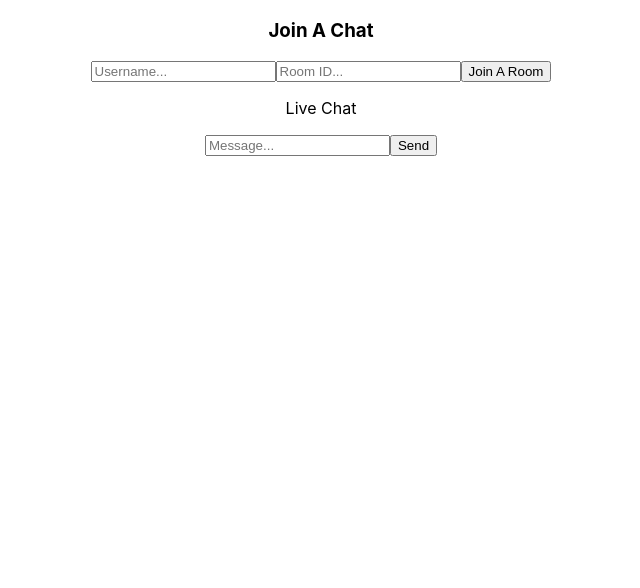
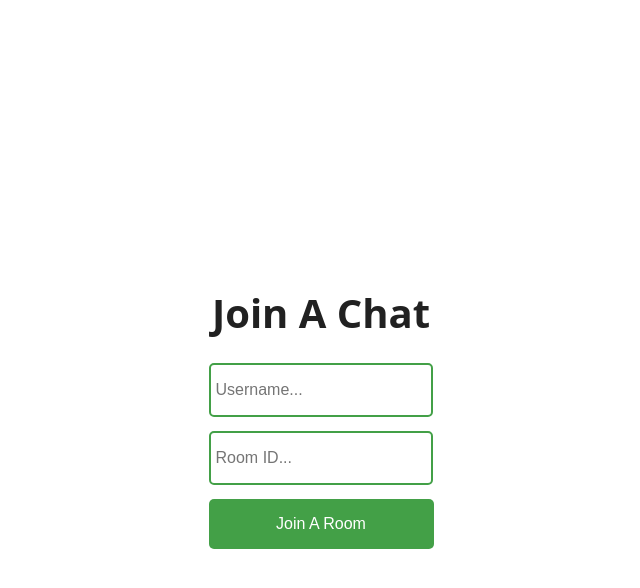
Before and after one commit to QueenlyCrimson/ChattingApp, a React (Create React App) app in the folder client/: page / in a window 1280 px wide. Shown: the top 588 px of the page, without its empty margins (319-959 px from the left). Built offline with nearby package versions, Linux system fonts and the light colour scheme; no server answers.

Commit message:
useState for messagelist made

```diff
--- a/client/src/App.css
+++ b/client/src/App.css
@@ -1,38 +1,191 @@
 .App {
+  width: 100vw;
+  height: 100vh;
+  background: #fff;
+  color: #212121;
+  font-family: "Open Sans", sans-serif;
+  display: grid;
+  place-items: center;
+}
+body {
+  margin: 0%;
+  padding: 0%;
+}
+@import url("https://fonts.googleapis.com/css?family=Open+Sans:300,400,700");
+
+.joinChatContainer {
+  display: flex;
+  flex-direction: column;
   text-align: center;
 }
 
-.App-logo {
-  height: 40vmin;
-  pointer-events: none;
+.joinChatContainer h3 {
+  font-size: 2.5rem;
+  margin-bottom: 1rem;
+}
+.joinChatContainer input {
+  width: 210px;
+  height: 40px;
+  margin: 7px;
+  border: 2px solid #43a047;
+  border-radius: 5px;
+  padding: 5px;
+  font-size: 16px;
 }
 
-@media (prefers-reduced-motion: no-preference) {
-  .App-logo {
-    animation: App-logo-spin infinite 20s linear;
-  }
+.joinChatContainer button {
+  width: 225px;
+  height: 50px;
+  margin: 7px;
+  border: none;
+  border-radius: 5px;
+  padding: 5px;
+  font-size: 16px;
+  background: #43a047;
+  color: #fff;
+  cursor: pointer;
 }
 
-.App-header {
-  background-color: #282c34;
-  min-height: 100vh;
-  display: flex;
-  flex-direction: column;
-  align-items: center;
-  justify-content: center;
-  font-size: calc(10px + 2vmin);
-  color: white;
+.joinChatContainer button:hover {
+  background: #2e7d32;
 }
 
-.App-link {
-  color: #61dafb;
+.chat-window {
+  width: 300px;
+  height: 420px;
 }
 
-@keyframes App-logo-spin {
-  from {
-    transform: rotate(0deg);
-  }
-  to {
-    transform: rotate(360deg);
-  }
+.chat-window p {
+  margin: 0;
 }
+.chat-window .chat-header {
+  height: 45px;
+  border-radius: 6px;
+  background: #263238;
+  position: relative;
+  cursor: pointer;
+}
+.chat-window .chat-header p {
+  display: block;
+  padding: 0 1em 0 2em;
+  color: #fff;
+  font-weight: 700;
+  line-height: 45px;
+}
+
+.chat-window .chat-body {
+  height: calc(450px - (45px + 70px));
+  border: 1px solid #263238;
+  background: #fff;
+
+  position: relative;
+}
+.chat-window .chat-body .message-container {
+  width: 100%;
+  height: 100%;
+  overflow-y: scroll;
+  overflow-x: hidden;
+}
+
+.chat-window .chat-body .message-container::-webkit-scrollbar {
+  display: none;
+}
+.chat-window .chat-body .message {
+  height: auto;
+  padding: 10px;
+  display: flex;
+}
+
+.chat-window .chat-body .message .message-content {
+  width: auto;
+  height: auto;
+  min-height: 40px;
+  max-width: 120px;
+  background-color: #43a047;
+  border-radius: 5px;
+  color: white;
+  display: flex;
+  align-items: center;
+  margin-right: 5px;
+  margin-left: 5px;
+  padding-right: 5px;
+  padding-left: 5px;
+  overflow-wrap: break-word;
+  word-break: break-word;
+}
+
+#you {
+  justify-content: flex-start;
+}
+
+#you .message-content {
+  justify-content: flex-start;
+}
+
+#you .message-meta {
+  justify-content: flex-start;
+  margin-left: 5px;
+}
+
+#other {
+  justify-content: flex-end;
+}
+
+#other .message-content {
+  justify-content: flex-end;
+  background-color: cornflowerblue;
+}
+
+#other .message-meta {
+  justify-content: flex-end;
+  margin-right: 5px;
+}
+
+.message-meta #author {
+  margin-left: 10px;
+  font-weight: bold;
+}
+
+.chat-window .chat-body .message .message-meta {
+  display: flex;
+  font-size: 12px;
+}
+
+.chat-window .chat-footer {
+  height: 40px;
+  border: 1px solid #263238;
+  border-top: none;
+  display: flex;
+}
+
+.chat-window .chat-footer input {
+  height: 100%;
+  flex: 85%;
+  border: 0;
+  padding: 0 0.7em;
+  font-size: 1em;
+  border-right: 1px dotted #607d8b;
+
+  outline: none;
+  font-family: "Open Sans", sans-serif;
+}
+
+.chat-window .chat-footer button {
+  border: 0;
+  display: grid;
+  place-items: center;
+  cursor: pointer;
+  flex: 15%;
+  height: 100%;
+  background: transparent;
+  outline: none;
+  font-size: 25px;
+  color: lightgray;
+}
+
+.chat-window .chat-footer button:hover {
+  color: #43a047;
+}
+.hide {
+  opacity: 0 !important;
+}
--- a/client/src/App.js
+++ b/client/src/App.js
@@ -8,15 +8,19 @@
 function App() {
   const [username, setUsername] = useState("");
   const [room, setRoom] = useState("");
+  const [showChat, setShowChat] = useState(false);
 
   const joinRoom = () => {
     if (username !== "" && room !== "") {
       socket.emit("join_room", room);
+      setShowChat(true);
     }
   };
 
   return (
     <div className="App">
+      {!showChat ? (
+        <div className="joinChatContainer">
           <h3>Join A Chat</h3>
           <input
             type="text"
@@ -33,8 +37,10 @@
             }}
           />
           <button onClick={joinRoom}>Join A Room</button>
-
+        </div>
+      ) : (
         <Chat socket={socket} username={username} room={room} />
+      )}
     </div>
   );
 }
--- a/client/src/components/Chat.js
+++ b/client/src/components/Chat.js
@@ -1,7 +1,8 @@
-import React, { useState } from "react";
+import React, { useEffect, useState } from "react";
 
 function Chat({ socket, username, room }) {
   const [currentMessage, setCurrentMessage] = useState("");
+  const [messageList, setMessageList] = useState([]);
 
   const sendMessage = async () => {
     if (currentMessage !== "") {
@@ -19,8 +20,14 @@
     }
   };
 
+  useEffect(() => {
+    socket.on("receive_message", (data) => {
+      setMessageList((list) => [...list, data]);
+    });
+  }, [socket]);
+
   return (
-    <div>
+    <div className="chat-window">
       <div className="chat-header">
         <p>Live Chat</p>
       </div>
@@ -33,7 +40,7 @@
             setCurrentMessage(event.target.value);
           }}
         />
-        <button>Send</button>
+        <button onClick={sendMessage}>Send</button>
       </div>
     </div>
   );
```
Also changed, not shown: 1 other file (tests, documents, lock files or other folders). Lines whose indentation alone changed are shown as unchanged.
